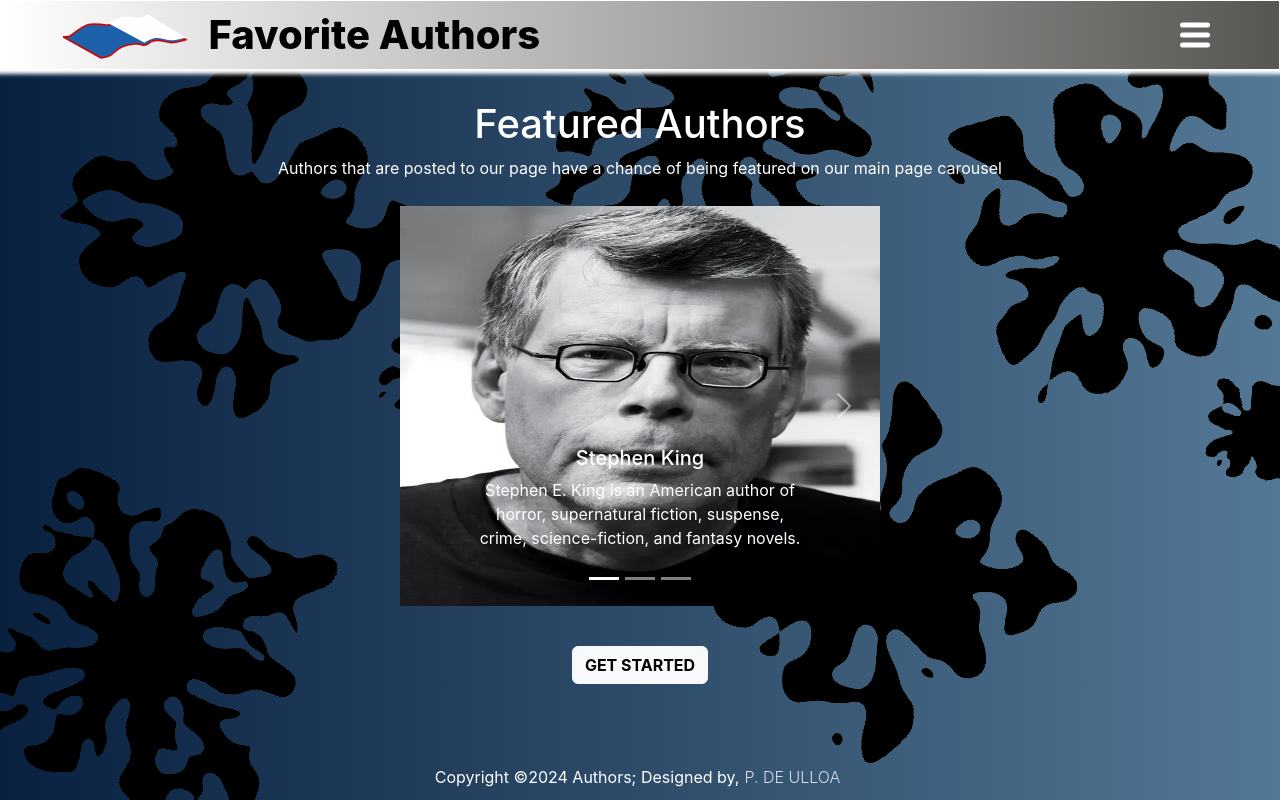
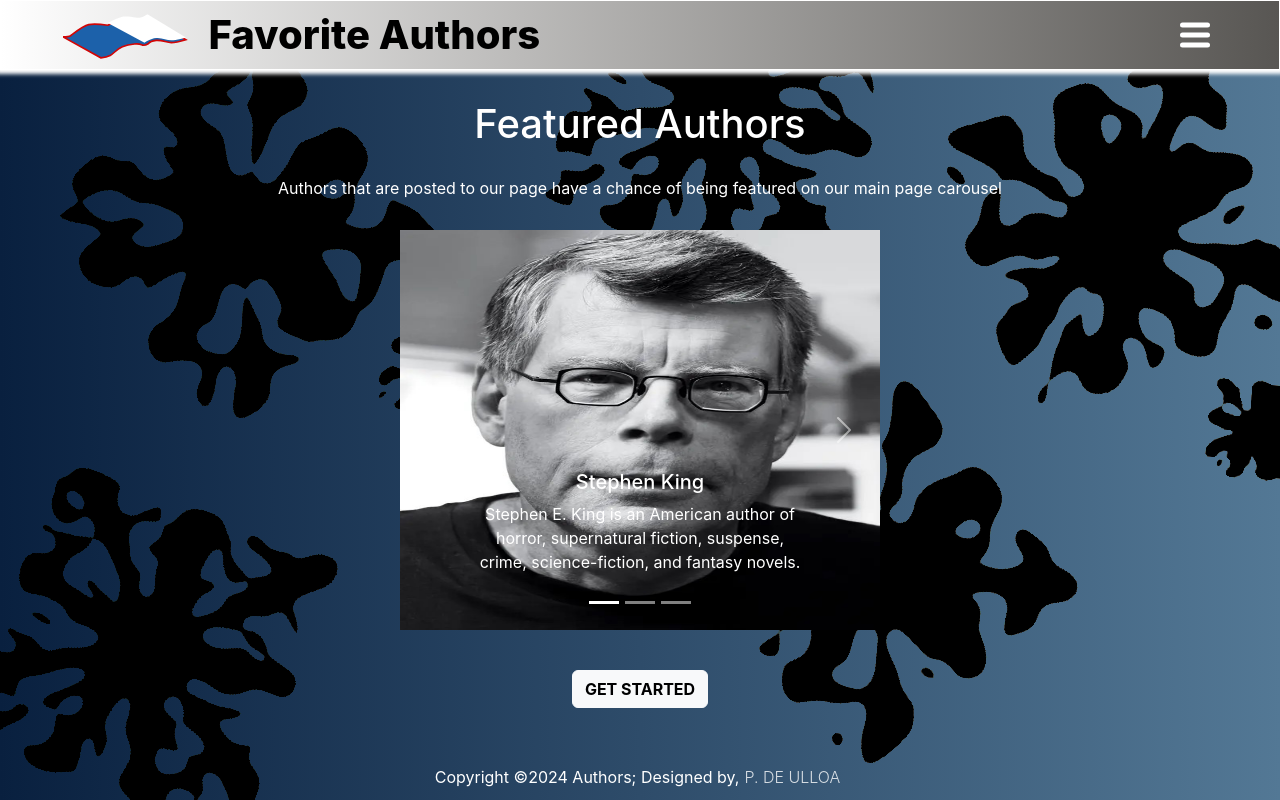
Before and after one commit to PaulDeUlloa/MERN_Authors, a React (Create React App) app in the folder client/: page / in a window 1280 px wide. Built offline with nearby package versions, Linux system fonts and the light colour scheme.

Commit message:
ease in timing changes and getStartedFeaturedAuthorsPTag created

```diff
--- a/client/src/App.css
+++ b/client/src/App.css
@@ -284,7 +284,7 @@ nav #nav-links #linksTag #linksColor.active{
 nav #nav-links #linksTag #linksColor:hover{
   background: rgb(0, 0, 0);
   color: rgb(255, 255, 255);
-  transition: all .4s ease-in-out;
+  transition: all .3s ease-in-out;
 }
 
 #nav-links {
@@ -321,7 +321,7 @@ nav #nav-links #linksTag #linksColor:hover{
   nav #nav-links #linksTag #linksColor:hover{
     background: rgb(73,107,136);
     color: rgb(255, 255, 255);
-    transition: all .4s ease-in-out;
+    transition: all .3s ease-in-out;
   }
 
   nav #nav-links{
@@ -339,7 +339,7 @@ nav #nav-links #linksTag #linksColor:hover{
       background-color: rgb(0, 0, 0, 0.8);
       overflow: hidden;
       box-sizing: border-box;
-      transition: all .7s ease-in-out;
+      transition: all .6s ease-in-out;
   }
 
   nav #nav-links #linksTag{
@@ -516,6 +516,14 @@ nav #nav-links #linksTag #linksColor:hover{
 
 /* GET STARTED START */
 
+
+#getStartedFeaturedAuthorsPTag{
+  margin: 20px 100px;
+}
+
+
+
+
 #getStartedPage{
   display: flex;
   align-items: center;
@@ -534,8 +542,6 @@ nav #nav-links #linksTag #linksColor:hover{
 #getStartedIndex{
   z-index: 9;
 }
-
-
 
 #featuredHeaderStyling{
   display: flex;
--- a/client/src/view/GetStarted.jsx
+++ b/client/src/view/GetStarted.jsx
@@ -6,7 +6,7 @@ const GetStarted = () => {
     <div id="getStartedBackgroundImage">
       <div id="featuredHeaderStyling">
         <h1>Featured Authors</h1>
-        <p>
+        <p id="getStartedFeaturedAuthorsPTag">
           Authors that are posted to our page have a chance of being featured on
           our main page carousel
         </p>
```
